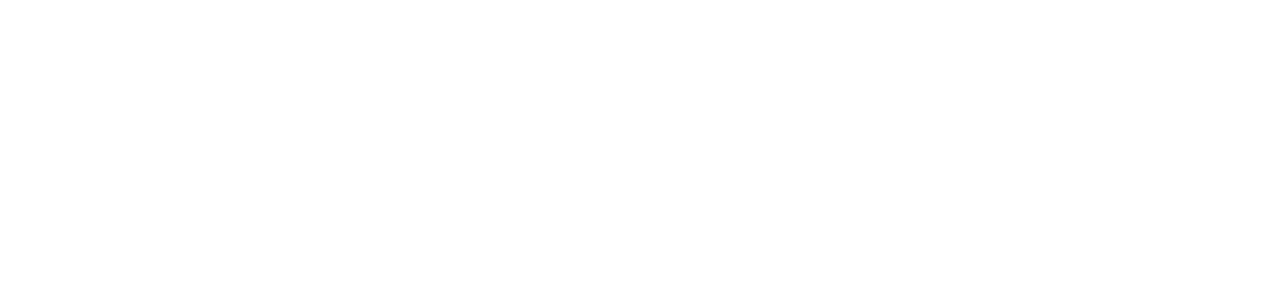
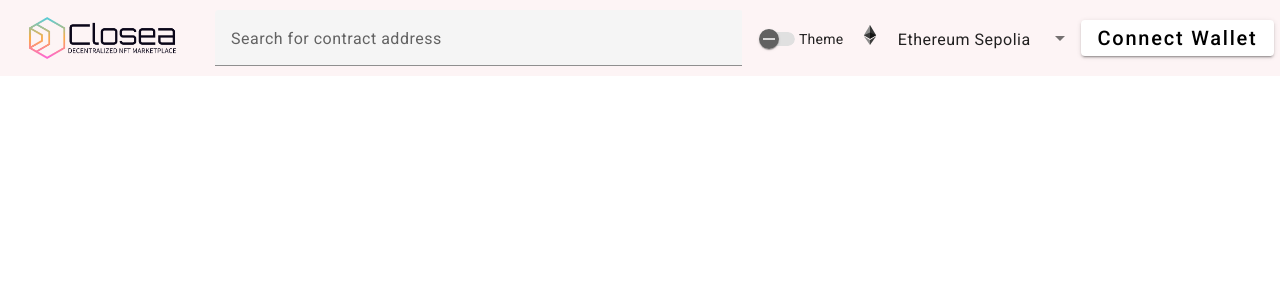
Before and after one commit to ambersun1234/closea, an Angular app: page / in a window 1280 px wide. Shown: the top 300 px of the page. Built offline with nearby package versions, Linux system fonts and the light colour scheme.

Commit message:
Add header implementation

```diff
--- a/angular.json
+++ b/angular.json
@@ -24,7 +24,10 @@
                         "tsConfig": "tsconfig.app.json",
                         "inlineStyleLanguage": "scss",
                         "assets": ["src/favicon.ico", "src/assets"],
-                        "styles": ["src/styles.scss"],
+                        "styles": [
+                          "@angular/material/prebuilt-themes/indigo-pink.css",
+                          "src/styles.scss"
+                        ],
                         "scripts": [],
                         "customWebpackConfig": {
                         "path": "./webpack.config.js",
@@ -85,11 +88,17 @@
                         "tsConfig": "tsconfig.spec.json",
                         "inlineStyleLanguage": "scss",
                         "assets": ["src/favicon.ico", "src/assets"],
-                        "styles": ["src/styles.scss"],
+                        "styles": [
+                          "@angular/material/prebuilt-themes/indigo-pink.css",
+                          "src/styles.scss"
+                        ],
                         "scripts": []
                     }
                 }
             }
         }
+    },
+    "cli": {
+      "analytics": false
     }
 }
--- a/package.json
+++ b/package.json
@@ -7,16 +7,19 @@
     "build": "ng build",
     "watch": "ng build --watch --configuration development",
     "test": "ng test",
-        "pretty": "prettier --write \"./**/*.{js,jsx,ts,tsx,html}\""
+    "check": "prettier --check \"./**/*.{js,jsx,ts,tsx,html,scss}\"",
+    "pretty": "prettier --write \"./**/*.{js,jsx,ts,tsx,html,scss}\""
   },
   "private": true,
   "dependencies": {
     "@angular-builders/custom-webpack": "^15.0.0",
     "@angular/animations": "^15.2.0",
+    "@angular/cdk": "^15.2.7",
     "@angular/common": "^15.2.0",
     "@angular/compiler": "^15.2.0",
     "@angular/core": "^15.2.0",
     "@angular/forms": "^15.2.0",
+    "@angular/material": "^15.2.7",
     "@angular/platform-browser": "^15.2.0",
     "@angular/platform-browser-dynamic": "^15.2.0",
     "@angular/router": "^15.2.0",
--- a/src/app/app.component.html
+++ b/src/app/app.component.html
@@ -0,0 +1,65 @@
+<div class="header">
+    <mat-grid-list cols="12" rowHeight="1:0.8" gutterSize="10px">
+        <mat-grid-tile colspan="2" (click)="home()">
+            <img class="logo" src="../assets/closea-transparent.png" />
+        </mat-grid-tile>
+
+        <mat-grid-tile colspan="5">
+            <mat-form-field subscriptSizing="dynamic" style="width: 100%">
+                <mat-label>Search for contract address</mat-label>
+                <input class="logo" matInput />
+            </mat-form-field>
+        </mat-grid-tile>
+
+        <mat-grid-tile colspan="1">
+            <mat-slide-toggle #themeSwitch>Theme</mat-slide-toggle>
+        </mat-grid-tile>
+
+        <mat-grid-tile colspan="2">
+            <mat-select [(ngModel)]="selected">
+                <mat-select-trigger>
+                    <div class="select-item">
+                        <ng-container
+                            *ngTemplateOutlet="
+                                networkSelect;
+                                context: { $implicit: networks[selected] }
+                            "
+                        ></ng-container>
+                    </div>
+                </mat-select-trigger>
+
+                <mat-option
+                    *ngFor="let network of networks"
+                    [value]="network.value"
+                >
+                    <div class="select-item">
+                        <ng-container
+                            *ngTemplateOutlet="
+                                networkSelect;
+                                context: { $implicit: network }
+                            "
+                        ></ng-container>
+                    </div>
+                </mat-option>
+            </mat-select>
+        </mat-grid-tile>
+
+        <mat-grid-tile colspan="2" *ngIf="!toggle">
+            <button mat-raised-button (click)="toggle = !toggle">
+                Connect Wallet
+            </button>
+        </mat-grid-tile>
+
+        <div *ngIf="toggle">
+            <mat-grid-tile colspan="2">Address</mat-grid-tile>
+        </div>
+    </mat-grid-list>
+</div>
+
+<ng-template #networkSelect let-network>
+    <img width="20px" height="20px" [src]="network.url" />
+    &nbsp;&nbsp;
+    {{ network.name }}
+</ng-template>
+
+<router-outlet></router-outlet>
--- a/src/app/app.component.scss
+++ b/src/app/app.component.scss
@@ -0,0 +1,12 @@
+.header {
+    background-color: #fdf4f5;
+
+    button {
+        font-size: 20px;
+    }
+}
+
+.logo {
+    width: 100%;
+    height: auto;
+}
--- a/src/app/app.component.ts
+++ b/src/app/app.component.ts
@@ -1,10 +1,34 @@
-import { Component } from "@angular/core";
+import { Router } from "@angular/router";
+import {
+    Component,
+    ElementRef,
+    OnInit,
+    ViewChild
+} from "@angular/core";
+
+import { Network } from "src/shared/type";
+import { BlockchainNetworks, Networks } from "src/shared/share";
 
 @Component({
-    selector: "app-root",
+    selector: "app-component",
     templateUrl: "./app.component.html",
     styleUrls: ["./app.component.scss"]
 })
-export class AppComponent {
-    title = "app";
+export class AppComponent implements OnInit {
+    @ViewChild("themeSwitch", { read: ElementRef }) themeElement:
+        | ElementRef
+        | undefined;
+
+    selected: number = BlockchainNetworks.Sepolia;
+    toggle: boolean = false;
+    networks: Network[] = Networks;
+    blockChainNetworks = BlockchainNetworks;
+
+    constructor(private router: Router) {}
+
+    ngOnInit(): void {}
+
+    home() {
+        this.router.navigateByUrl("/");
+    }
 }
--- /dev/null
+++ b/src/app/app.container.ts
@@ -0,0 +1,7 @@
+import { Component } from "@angular/core";
+
+@Component({
+    selector: "app-root",
+    template: "<app-component></app-component>"
+})
+export class AppContainer {}
--- a/src/index.html
+++ b/src/index.html
@@ -21,8 +21,17 @@
 
             gtag("config", "G-VLHJ3H96GC");
         </script>
+        <link rel="preconnect" href="https://fonts.gstatic.com" />
+        <link
+            href="https://fonts.googleapis.com/css2?family=Roboto:wght@300;400;500&display=swap"
+            rel="stylesheet"
+        />
+        <link
+            href="https://fonts.googleapis.com/icon?family=Material+Icons"
+            rel="stylesheet"
+        />
     </head>
-    <body>
+    <body class="mat-typography">
         <app-root></app-root>
     </body>
 </html>
--- /dev/null
+++ b/src/shared/share.ts
@@ -0,0 +1,19 @@
+import { Network } from "./type";
+
+export enum BlockchainNetworks {
+    Goerli = 0,
+    Sepolia
+}
+
+export const Networks: Network[] = [
+    {
+        value: BlockchainNetworks.Goerli,
+        name: "Ethereum Goerli",
+        url: "../assets/ethereum.svg"
+    },
+    {
+        value: BlockchainNetworks.Sepolia,
+        name: "Ethereum Sepolia",
+        url: "../assets/ethereum.svg"
+    }
+];
--- /dev/null
+++ b/src/shared/type.ts
@@ -0,0 +1,5 @@
+export interface Network {
+    value: number;
+    name: string;
+    url: string;
+}
--- a/src/styles.scss
+++ b/src/styles.scss
@@ -1 +1,10 @@
 /* You can add global styles to this file, and also import other style files */
+
+html,
+body {
+    height: 100%;
+}
+body {
+    margin: 0;
+    font-family: Roboto, "Helvetica Neue", sans-serif;
+}
```
Also changed, not shown: src/app/app.module.ts (+24 -3 lines), src/assets/ethereum.svg (added), 1 other file (tests, documents, lock files or other folders). Lines whose indentation alone changed are shown as unchanged.
